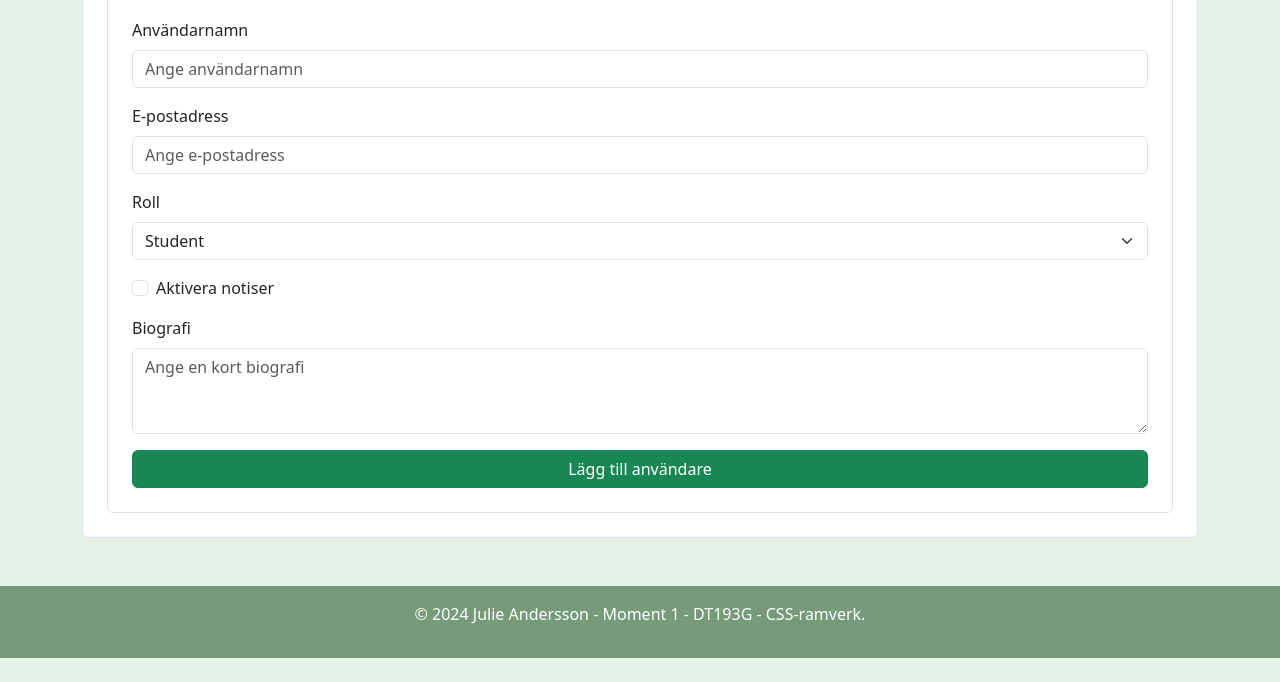
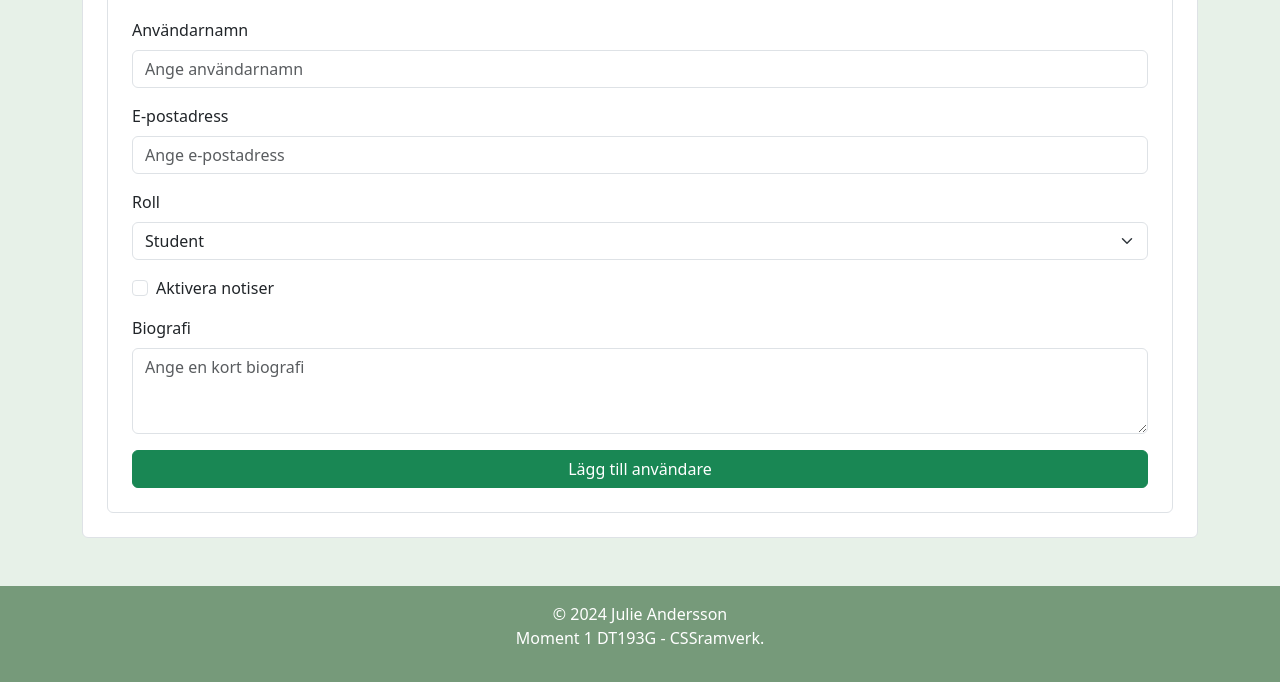
Before and after one commit to julieandersson/Moment1_DT193G, a website built with Parcel: page bootstrap.html in a window 1280 px wide. Shown: the part 674-1356 px from the top of the page. Before the commit the page ends 1332 px from the top, so only its background shows below. Built offline with nearby package versions, Linux system fonts and the light colour scheme.

Commit message:
justering av footer

```diff
--- a/bootstrap.html
+++ b/bootstrap.html
@@ -153,7 +153,8 @@
 
 <footer class="bg-primary text-white py-3 mt-5">
     <div class="container text-center">
-        <p>&copy; 2024 Julie Andersson - Moment 1 - DT193G - CSS-ramverk.</p>
+        <p>&copy; 2024 Julie Andersson<br>
+            Moment 1 DT193G - CSSramverk.</p>
     </div>
 </footer>
 
```
